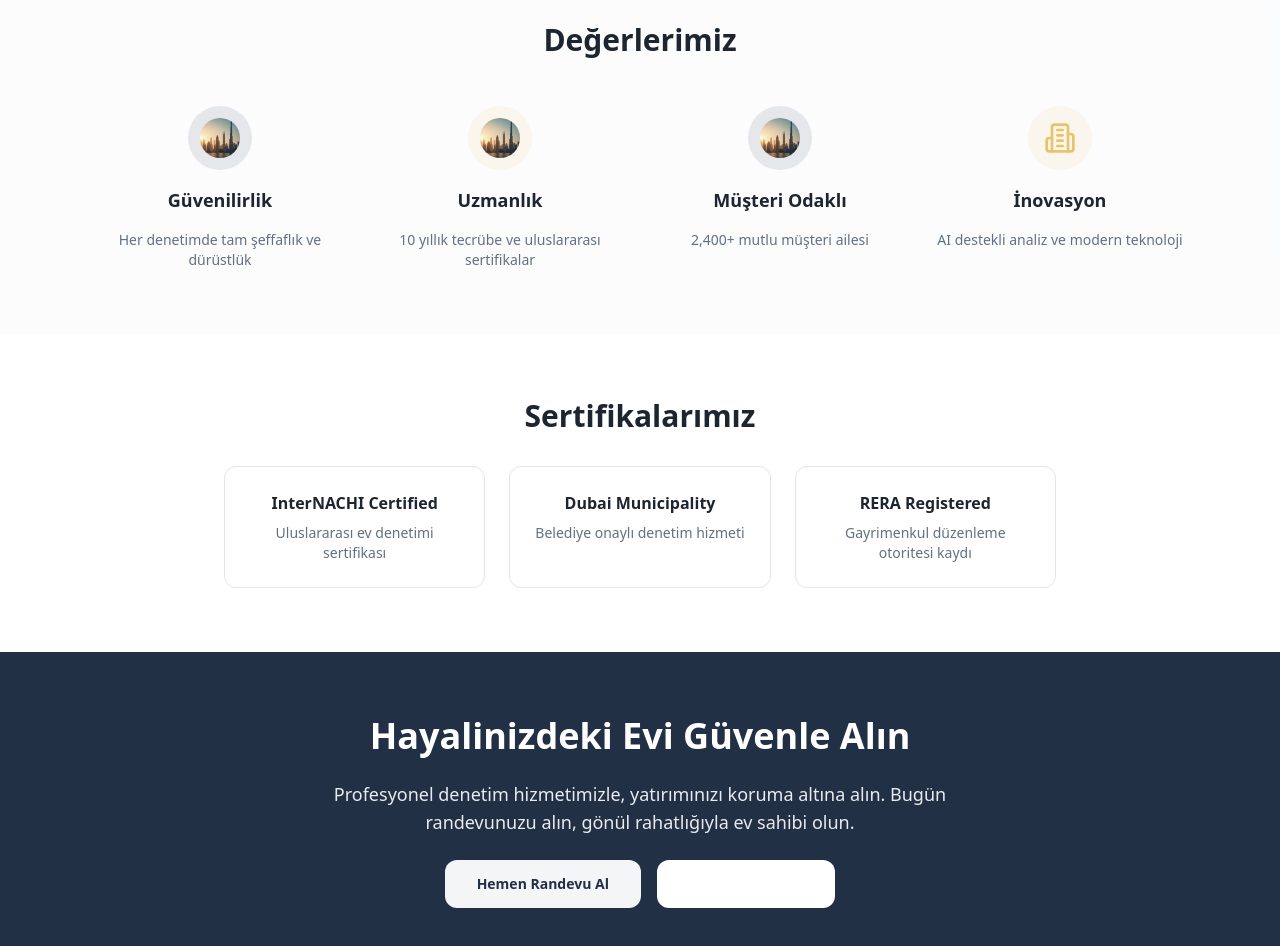
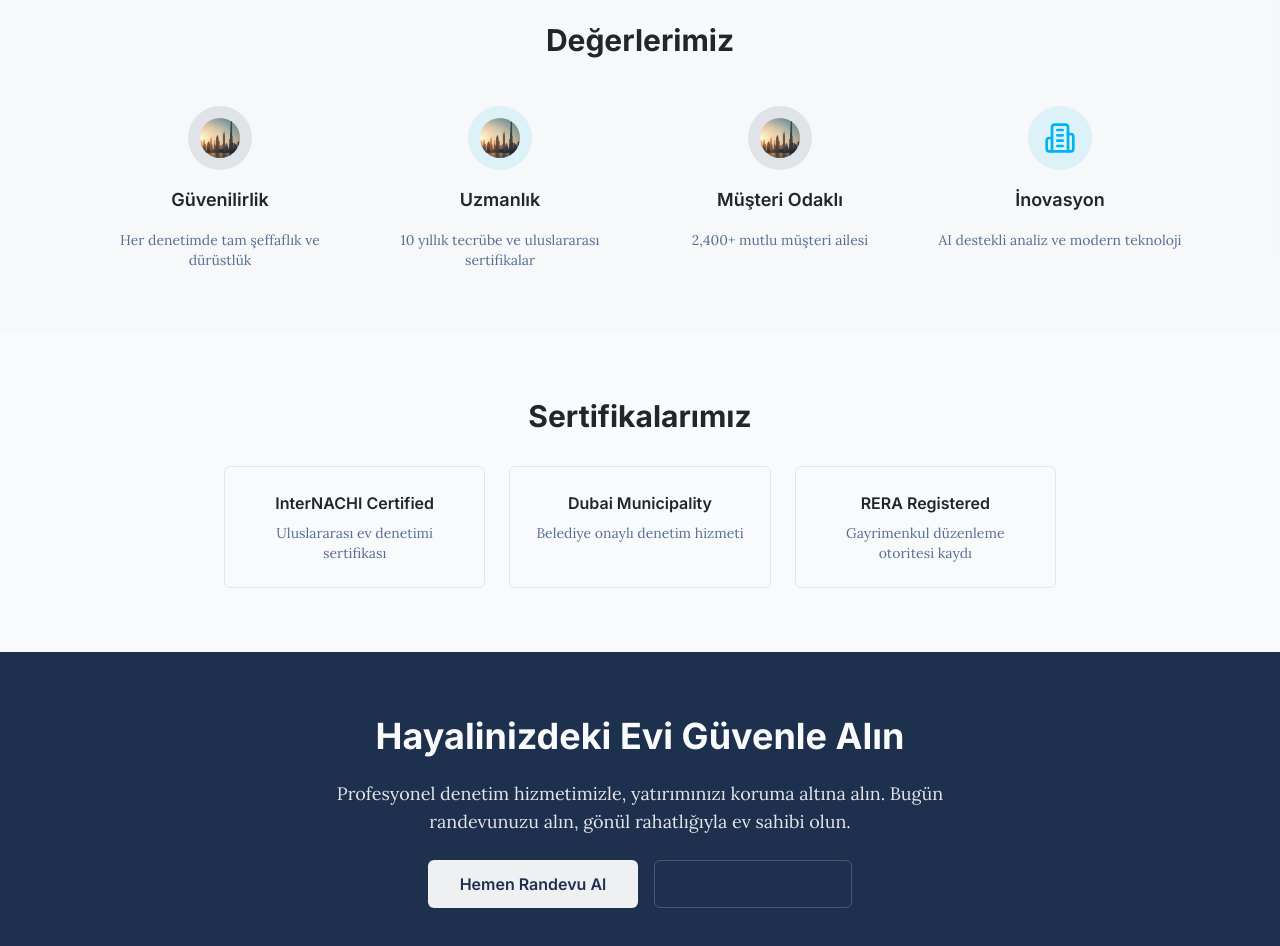
Before and after one commit to Alicanefee/gulf-guard-ai, a React (Vite) app: page /about-us in a window 1280 px wide. Shown: the part 760-1706 px from the top of the page. Built offline with nearby package versions, Linux system fonts and the light colour scheme; the HTML template or start-up script is replaced by a standard one.

Commit message:
Apply brand guidelines

```diff
--- a/index.html
+++ b/index.html
@@ -3,9 +3,12 @@
   <head>
     <meta charset="UTF-8" />
     <meta name="viewport" content="width=device-width, initial-scale=1.0" />
-    <title>Dubai Home Inspection | ISO Certified Property Inspections</title>
+    <link rel="preconnect" href="https://fonts.googleapis.com">
+    <link rel="preconnect" href="https://fonts.gstatic.com" crossorigin>
+    <link href="https://fonts.googleapis.com/css2?family=Inter:wght@400;500;600;700;800&family=Lora:wght@400;500;600;700&display=swap" rel="stylesheet">
+    <title>Dubai Property Inspection | ISO Certified Property Inspections</title>
     <meta name="description" content="Dubai's premier property inspection service. AI-powered analysis, international standards (ISO/IEC 17025:2017), and expert reporting for property owners and investors." />
-    <meta name="author" content="Dubai Home Inspection" />
+    <meta name="author" content="Dubai Property Inspection" />
 
     <meta property="og:title" content="Dubai Home Inspection | Protect Your Investment" />
     <meta property="og:description" content="Professional property inspections in Dubai with international standards compliance. Book your inspection today." />
--- a/src/components/Hero.tsx
+++ b/src/components/Hero.tsx
@@ -48,12 +48,12 @@ export const Hero = () => {
             </div>
           </div>
 
-          <h1 className="text-5xl md:text-7xl font-bold text-primary-foreground mb-6 leading-tight">
-            Protect Your Dubai Investment From Hidden Defects
+          <h1 className="font-inter text-5xl md:text-[52px] font-extrabold text-primary-foreground mb-6 leading-tight uppercase tracking-wide">
+            See Your Investment's DNA
           </h1>
 
-          <p className="text-xl md:text-2xl text-primary-foreground/90 mb-8 leading-relaxed">
-            Same-Day 3D Home Scan, Advanced Air-Quality Testing & AI-Powered Risk Report
+          <p className="font-lora text-xl md:text-2xl text-primary-foreground/90 mb-8 leading-relaxed">
+            We look beyond the surface. Digital precision. Investment protection.
           </p>
 
           <div className="flex flex-col sm:flex-row gap-4 mb-12">
@@ -61,17 +61,18 @@ export const Hero = () => {
               size="xl"
               variant="premium"
               onClick={() => scrollToSection('booking')}
-              className="group"
+              className="group font-inter"
             >
-              Get Your Free AI Risk Assessment
+              Book Now
               <ArrowRight className="ml-2 group-hover:translate-x-1 transition-transform" />
             </Button>
             <Button
               size="xl"
               variant="premium-outline"
               onClick={() => scrollToSection('booking')}
+              className="font-inter"
             >
-              View Our Exclusive Packages
+              Learn More
             </Button>
             <QuickQuotation />
           </div>
--- a/src/components/ui/button.tsx
+++ b/src/components/ui/button.tsx
@@ -5,25 +5,25 @@ import { cva, type VariantProps } from "class-variance-authority";
 import { cn } from "@/lib/utils";
 
 const buttonVariants = cva(
-  "inline-flex items-center justify-center gap-2 whitespace-nowrap rounded-md text-sm font-medium ring-offset-background transition-all duration-300 focus-visible:outline-none focus-visible:ring-2 focus-visible:ring-ring focus-visible:ring-offset-2 disabled:pointer-events-none disabled:opacity-50 [&_svg]:pointer-events-none [&_svg]:size-4 [&_svg]:shrink-0",
+  "inline-flex items-center justify-center gap-2 whitespace-nowrap font-inter text-base font-semibold ring-offset-background focus-visible:outline-none focus-visible:ring-2 focus-visible:ring-ring focus-visible:ring-offset-2 disabled:pointer-events-none disabled:opacity-50 [&_svg]:pointer-events-none [&_svg]:size-4 [&_svg]:shrink-0",
   {
     variants: {
       variant: {
-        default: "bg-primary text-primary-foreground hover:bg-primary/90 shadow-md hover:shadow-lg transition-shadow",
+        default: "bg-[hsl(var(--accent))] text-[hsl(var(--accent-foreground))] hover:bg-[hsl(195_100%_40%)] shadow-md hover:shadow-lg",
         destructive: "bg-destructive text-destructive-foreground hover:bg-destructive/90",
-        outline: "border-2 border-input bg-background hover:bg-accent/10 hover:border-accent transition-colors",
+        outline: "border-[1.5px] border-[hsl(var(--primary))] bg-transparent text-[hsl(var(--primary))] hover:bg-[hsl(var(--primary))] hover:text-[hsl(var(--primary-foreground))]",
         secondary: "bg-secondary text-secondary-foreground hover:bg-secondary/80",
-        ghost: "hover:bg-accent/10 hover:text-accent-foreground transition-colors",
-        link: "text-primary underline-offset-4 hover:underline",
-        premium: "bg-gradient-to-r from-accent to-accent/90 text-accent-foreground hover:shadow-[0_8px_30px_-4px_hsl(43_74%_66%/0.5)] hover:scale-105 font-semibold transition-all",
-        "premium-outline": "border-2 border-accent/80 text-primary-foreground bg-background/5 backdrop-blur-sm hover:bg-accent/10 hover:border-accent font-semibold transition-all",
+        ghost: "hover:bg-accent/10 hover:text-accent",
+        link: "text-[hsl(var(--accent))] underline-offset-4 hover:underline",
+        premium: "bg-[hsl(var(--accent))] text-[hsl(var(--accent-foreground))] hover:bg-[hsl(195_100%_40%)] hover:shadow-[0_8px_30px_-4px_hsl(195_100%_47%/0.4)] hover:scale-[1.02]",
+        "premium-outline": "border-[1.5px] border-[hsl(var(--primary))] text-[hsl(var(--clinical-white))] bg-transparent backdrop-blur-sm hover:bg-[hsl(var(--primary))] hover:text-[hsl(var(--clinical-white))]",
       },
       size: {
-        default: "h-10 px-4 py-2",
-        sm: "h-9 rounded-md px-3",
-        lg: "h-12 rounded-lg px-8",
-        xl: "h-14 rounded-lg px-10 text-base",
-        icon: "h-10 w-10",
+        default: "h-12 px-8 rounded-[6px]",
+        sm: "h-10 px-6 rounded-[6px] text-sm",
+        lg: "h-12 px-8 rounded-[6px]",
+        xl: "h-[48px] px-8 rounded-[6px]",
+        icon: "h-12 w-12 rounded-[6px]",
       },
     },
     defaultVariants: {
--- a/src/index.css
+++ b/src/index.css
@@ -8,93 +8,95 @@ All colors MUST be HSL.
 
 @layer base {
   :root {
-    /* Premium Dubai palette */
-    --background: 0 0% 100%;
-    --foreground: 215 25% 15%;
+    /* Brand Colors - Dubai Property Inspection Brand Guidelines */
+    --authority-blue: 217 45% 21%;        /* #1D2C4D - Primary brand color */
+    --clinical-white: 210 17% 98%;        /* #F8F9FA - Main background */
+    --precision-blue: 195 100% 47%;       /* #00AEEF - CTAs and tech accents */
+    --premium-gold: 40 31% 59%;           /* #C0A06E - Limited luxury touches */
+    --text-gray: 210 11% 15%;             /* #212529 - Body text */
+
+    /* Design System Mappings */
+    --background: 210 17% 98%;            /* Clinical White */
+    --foreground: 210 11% 15%;            /* Text Gray */
 
     --card: 0 0% 100%;
-    --card-foreground: 215 25% 15%;
+    --card-foreground: 210 11% 15%;
 
     --popover: 0 0% 100%;
-    --popover-foreground: 215 25% 15%;
+    --popover-foreground: 210 11% 15%;
 
-    /* Deep navy primary - professional trust */
-    --primary: 215 35% 20%;
-    --primary-foreground: 0 0% 100%;
+    --primary: 217 45% 21%;               /* Authority Blue */
+    --primary-foreground: 210 17% 98%;    /* Clinical White */
 
-    /* Gold accent - luxury touch */
-    --accent: 43 74% 66%;
-    --accent-foreground: 215 35% 20%;
+    --secondary: 210 14% 94%;             /* #F0F2F5 - Light accent */
+    --secondary-foreground: 217 45% 21%;  /* Authority Blue */
 
-    --secondary: 210 20% 96%;
-    --secondary-foreground: 215 35% 20%;
+    --muted: 210 14% 94%;
+    --muted-foreground: 217 26% 46%;
 
-    --muted: 210 20% 96%;
-    --muted-foreground: 215 15% 45%;
+    --accent: 195 100% 47%;               /* Precision Blue */
+    --accent-foreground: 210 17% 98%;
 
     --destructive: 0 84% 60%;
-    --destructive-foreground: 0 0% 100%;
+    --destructive-foreground: 210 17% 98%;
 
-    --border: 215 15% 90%;
-    --input: 215 15% 90%;
-    --ring: 43 74% 66%;
+    --border: 214 32% 91%;
+    --input: 214 32% 91%;
+    --ring: 195 100% 47%;
 
-    --radius: 0.75rem;
+    --radius: 6px;                        /* Brand standard: 6px rounded corners */
 
-    /* Premium gradients */
-    --gradient-gold: linear-gradient(135deg, hsl(43 74% 66%), hsl(38 92% 50%));
-    --gradient-navy: linear-gradient(135deg, hsl(215 35% 20%), hsl(215 45% 30%));
-    --gradient-subtle: linear-gradient(180deg, hsl(0 0% 100%), hsl(210 20% 98%));
+    /* Premium Gold - limited use */
+    --gold-accent: 40 31% 59%;
 
-    /* Premium shadows */
-    --shadow-soft: 0 2px 20px -2px hsl(215 35% 20% / 0.08);
-    --shadow-medium: 0 8px 30px -4px hsl(215 35% 20% / 0.12);
-    --shadow-strong: 0 20px 60px -10px hsl(215 35% 20% / 0.2);
-    --shadow-gold: 0 4px 24px -2px hsl(43 74% 66% / 0.3);
-
-    /* Smooth transitions */
-    --transition-smooth: all 0.3s cubic-bezier(0.4, 0, 0.2, 1);
-    --transition-bounce: all 0.4s cubic-bezier(0.68, -0.55, 0.265, 1.55);
+    /* Brand Transitions */
+    --transition-smooth: all 0.25s ease-in-out;
   }
 
   .dark {
-    --background: 215 35% 12%;
-    --foreground: 0 0% 98%;
+    --background: 217 45% 21%;
+    --foreground: 210 17% 98%;
 
-    --card: 215 35% 16%;
-    --card-foreground: 0 0% 98%;
+    --card: 217 40% 25%;
+    --card-foreground: 210 17% 98%;
 
-    --popover: 215 35% 16%;
-    --popover-foreground: 0 0% 98%;
+    --popover: 217 40% 25%;
+    --popover-foreground: 210 17% 98%;
 
-    --primary: 43 74% 66%;
-    --primary-foreground: 215 35% 20%;
+    --primary: 195 100% 47%;
+    --primary-foreground: 217 45% 21%;
 
-    --accent: 43 74% 66%;
-    --accent-foreground: 215 35% 20%;
+    --secondary: 217 35% 30%;
+    --secondary-foreground: 210 17% 98%;
 
-    --secondary: 215 25% 20%;
-    --secondary-foreground: 0 0% 98%;
+    --muted: 217 35% 30%;
+    --muted-foreground: 215 20% 65%;
 
-    --muted: 215 25% 20%;
-    --muted-foreground: 210 15% 65%;
+    --accent: 195 100% 47%;
+    --accent-foreground: 210 17% 98%;
 
-    --destructive: 0 62% 50%;
-    --destructive-foreground: 0 0% 98%;
+    --destructive: 0 63% 31%;
+    --destructive-foreground: 210 17% 98%;
 
-    --border: 215 25% 25%;
-    --input: 215 25% 25%;
-    --ring: 43 74% 66%;
+    --border: 217 35% 30%;
+    --input: 217 35% 30%;
+    --ring: 195 100% 47%;
   }
 }
 
 @layer base {
   * {
     @apply border-border;
+    transition: var(--transition-smooth);
   }
 
   body {
     @apply bg-background text-foreground;
+    font-family: 'Lora', serif;
+  }
+
+  h1, h2, h3, h4, h5, h6, button, .font-inter {
+    font-family: 'Inter', sans-serif;
   }
 }
 
--- a/tailwind.config.ts
+++ b/tailwind.config.ts
@@ -13,6 +13,12 @@ export default {
       },
     },
     extend: {
+      fontFamily: {
+        'inter': ['Inter', 'sans-serif'],
+        'lora': ['Lora', 'serif'],
+        'sans': ['Inter', 'sans-serif'],
+        'serif': ['Lora', 'serif'],
+      },
       colors: {
         border: "hsl(var(--border))",
         input: "hsl(var(--input))",
```
Also changed, not shown: src/components/WhySection.tsx (+9 -9 lines).
